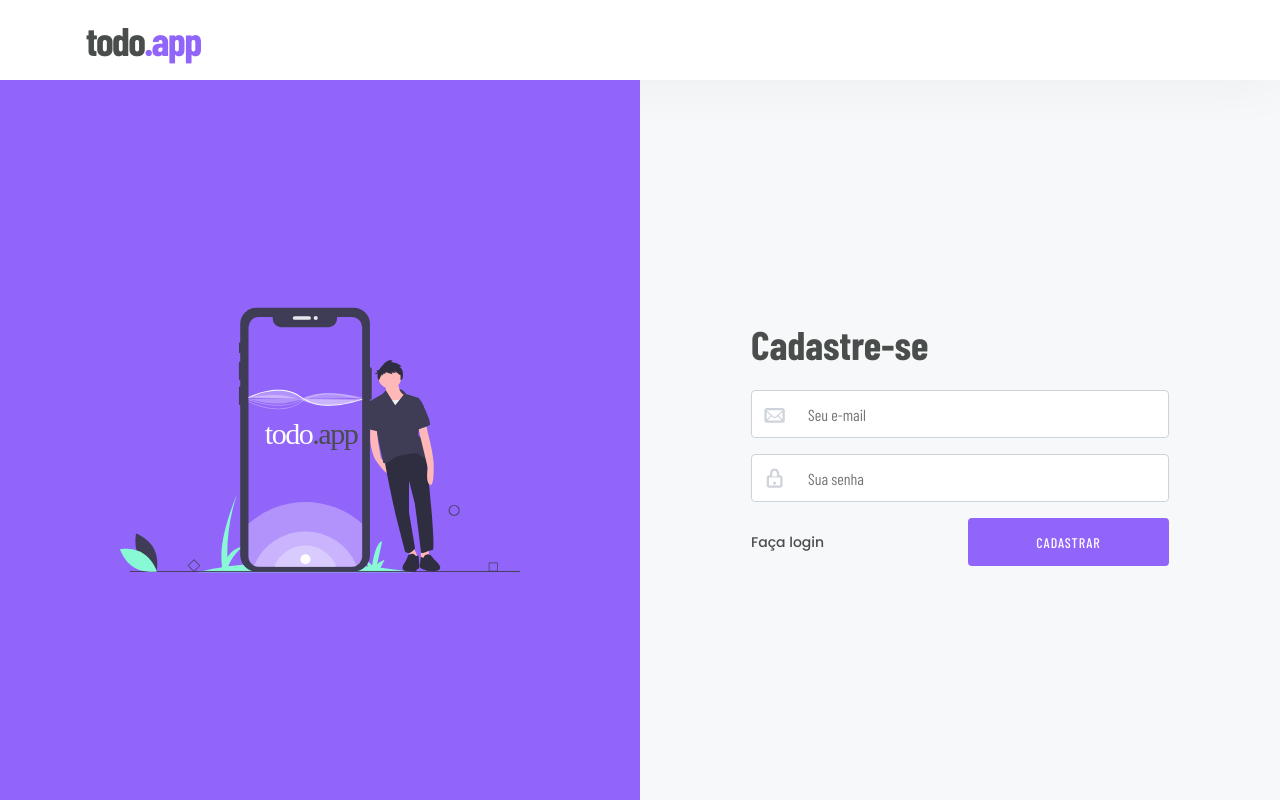
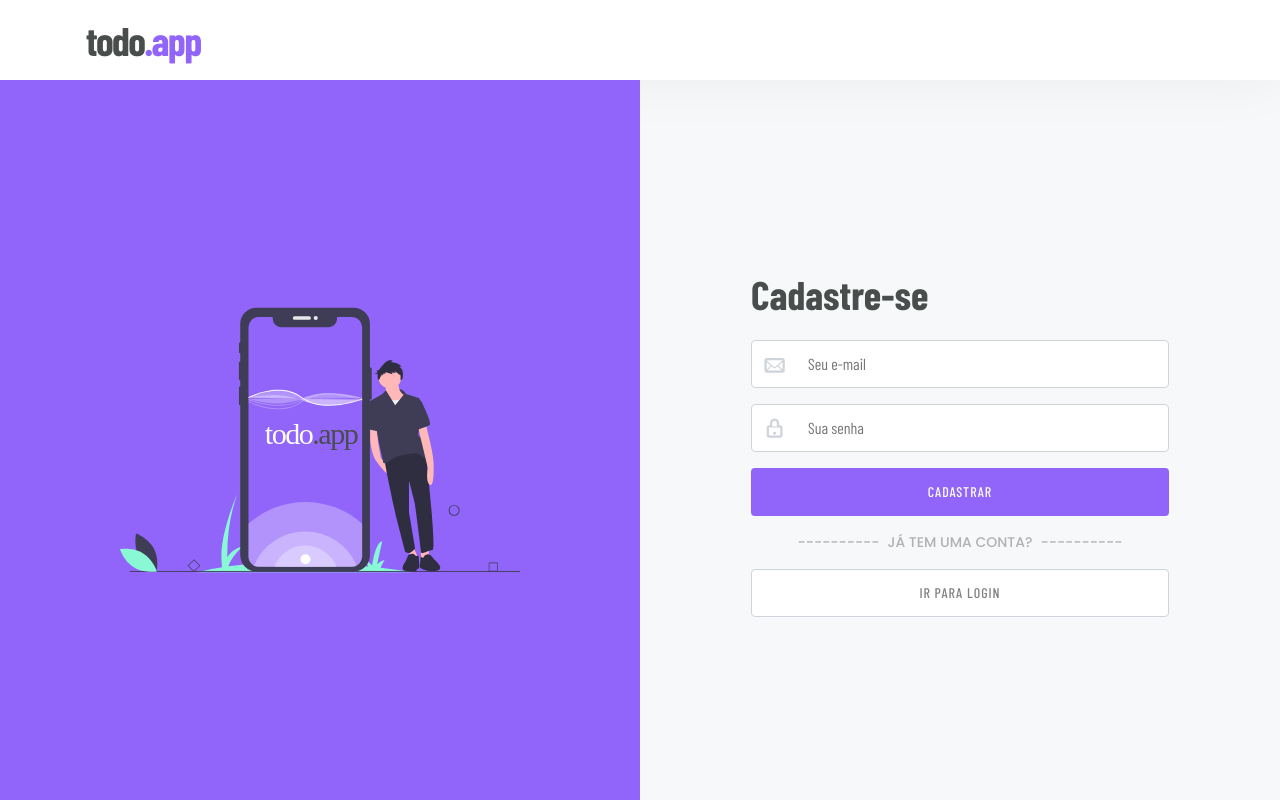
Before and after one commit to dfsilva-dxp/todoapp, a React (Create React App) app: page /login/cadastrar in a window 1280 px wide. Built offline with nearby package versions, Linux system fonts and the light colour scheme; no server answers; a web font is replaced by a local one.

Commit message:
feat: signOut form finalizado

```diff
--- a/src/components/SignOutForm/index.tsx
+++ b/src/components/SignOutForm/index.tsx
@@ -1,6 +1,6 @@
 import { ChangeEvent, FormEvent, useCallback, useState } from "react";
-import { Link } from "react-router-dom";
 import { TiLockClosedOutline, TiMail } from "react-icons/ti";
+import { useHistory } from "react-router-dom";
 
 import { useAuth } from "../../hooks/useAuth";
 
@@ -21,6 +21,9 @@ export function SignOutForm() {
     password: "",
   });
   const { signOut } = useAuth();
+  const history = useHistory();
+
+  const handleRedirect = () => history.push(`/login`);
 
   const handleChange = (e: ChangeEvent<HTMLInputElement>) => {
     const { name, value } = e.target;
@@ -69,13 +72,14 @@ export function SignOutForm() {
         onChange={handleChange}
       />
 
-      <S.WrapButtons>
-        <Link to="/login">Faça login</Link>
+      <Button type="submit" btnStyle="primary">
+        Cadastrar
+      </Button>
 
-        <Button type="submit" btnStyle="primary">
-          Cadastrar
-        </Button>
-      </S.WrapButtons>
+      <p>Já tem uma conta?</p>
+      <Button type="button" btnStyle="secondary" onClick={handleRedirect}>
+        Ir para Login
+      </Button>
     </S.Form>
   );
 }
--- a/src/components/SignOutForm/styles.ts
+++ b/src/components/SignOutForm/styles.ts
@@ -14,11 +14,24 @@ export const Form = styled.form`
       color: var(--purple-400);
     }
   }
+
+  p {
+    text-align: center;
+    text-transform: uppercase;
+    font-size: 0.875rem;
+    font-weight: 500;
+    color: var(--gray-200);
+
+    &::before,
+    &::after {
+      content: "----------";
+    }
+
+    &::before {
+      margin-right: 0.5rem;
+    }
+    &::after {
+      margin-left: 0.5rem;
+    }
+  }
 `;
-
-export const WrapButtons = styled.span`
-  display: grid;
-  grid-template-columns: repeat(2, 1fr);
-  gap: 1rem;
-  align-items: center;
-`;
```
